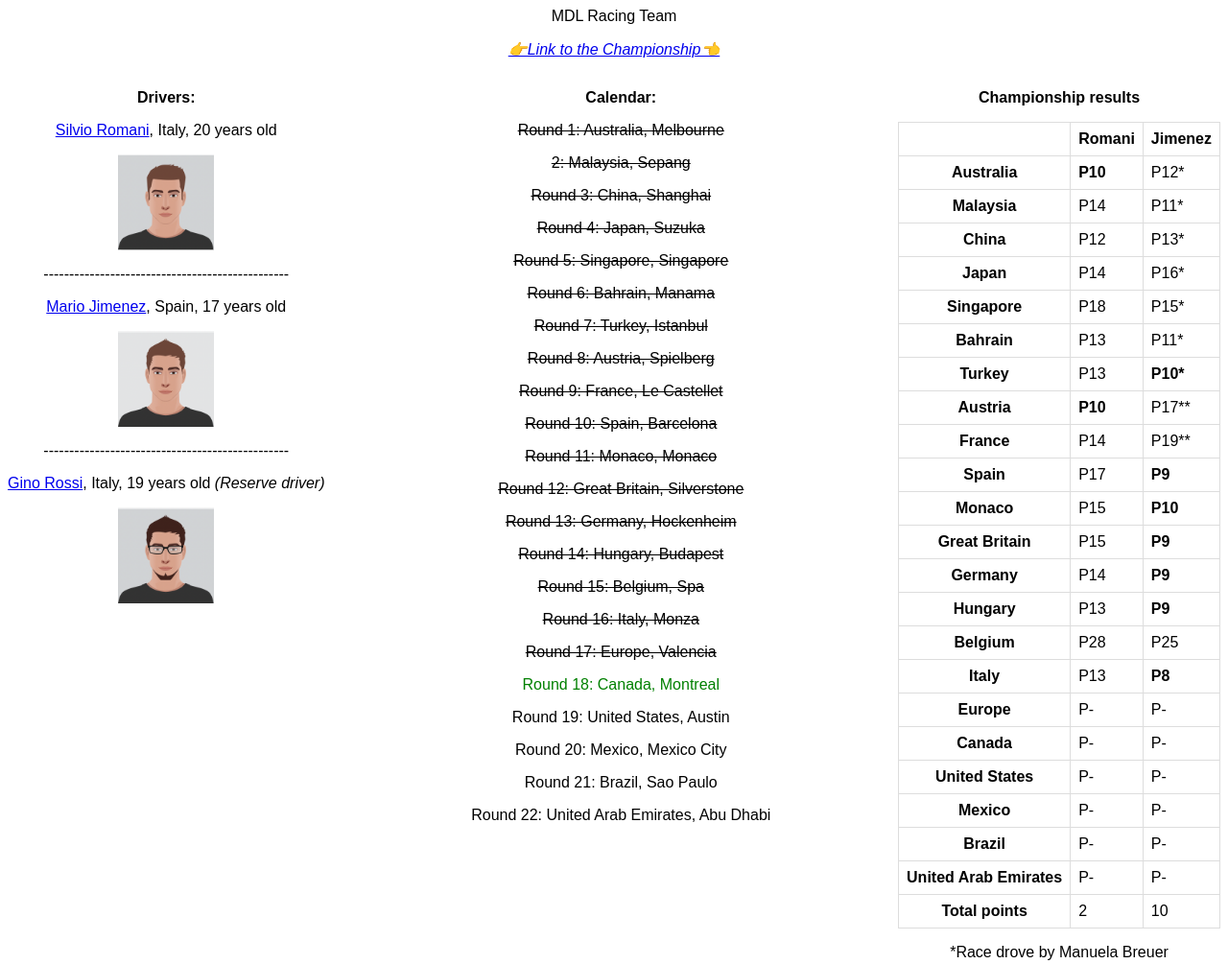
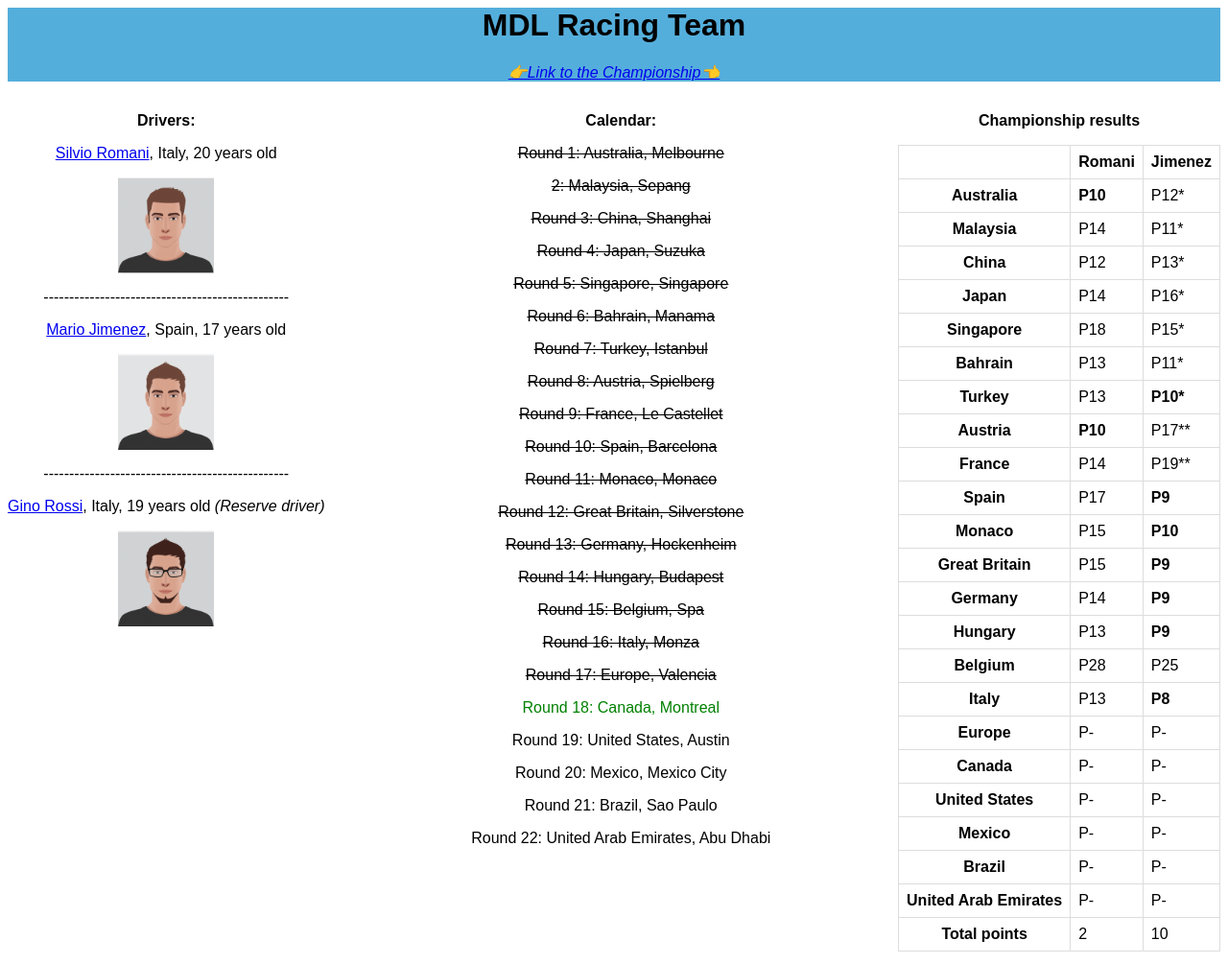
Before and after one commit to ro-mo/demo, a plain HTML site: page index.html in a window 1280 px wide. Shown: the top 1005 px of the page at 96% size. Drawn offline with Linux system fonts and the light colour scheme; files whose address does not match are found by name.

Commit message:
Update index.html

```diff
--- a/index.html
+++ b/index.html
@@ -27,10 +27,13 @@
             p {
                 text-align: center;
             }
+            .head {
+                background-color: #54aedb;
+            }
         </style>
     </head>
     <body>
-        <div class="head"
+        <div class="head">
             <h1>MDL Racing Team</h1>
             <p><a href="https://igpmanager.com/app/p=league&id=105966"><i>👉Link to the Championship👈</i></a></p>
         </div>
```
